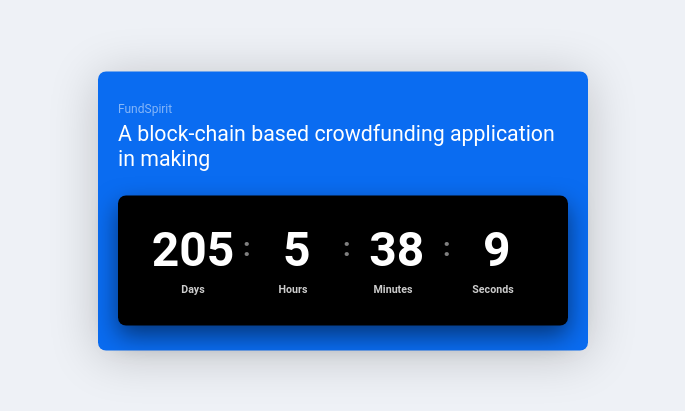
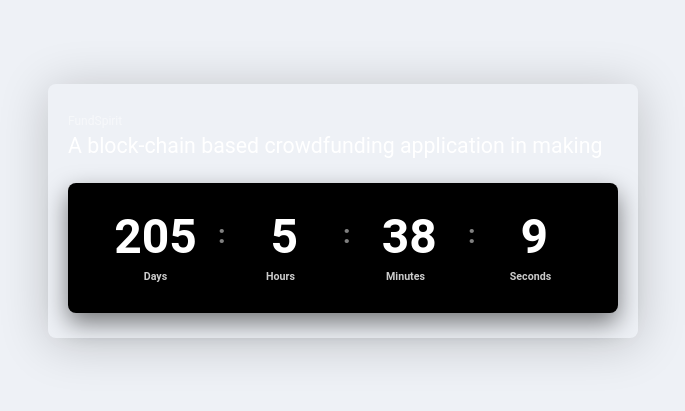
Before and after one commit to AimenEllahi/FundSpiritCountdown, a React (Create React App) app: page / in a window 1280 px wide. Shown: the part 109-520 px from the top of the page, without its empty margins (297-982 px from the left). Built offline with nearby package versions, Linux system fonts and the light colour scheme.

Commit message:
added component

```diff
--- a/src/Components/Timer.css
+++ b/src/Components/Timer.css
@@ -13,11 +13,10 @@
   }
 
   .container {
-    background-color: var(--container-color);
     padding: var(--container-padding);
     border-radius: 8px;
     color: #fff;
-    width: 450px;
+    width: 550px;
     margin: auto;
     box-shadow: 0 5px 50px rgba(0, 0, 0, 0.2);
   }
```
